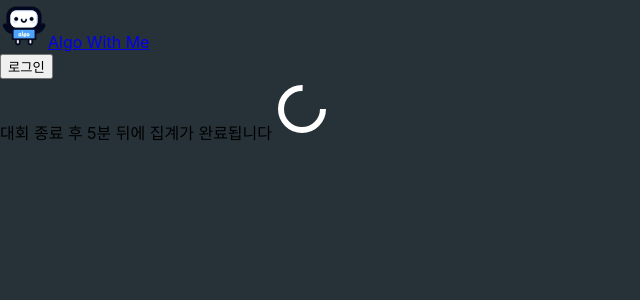
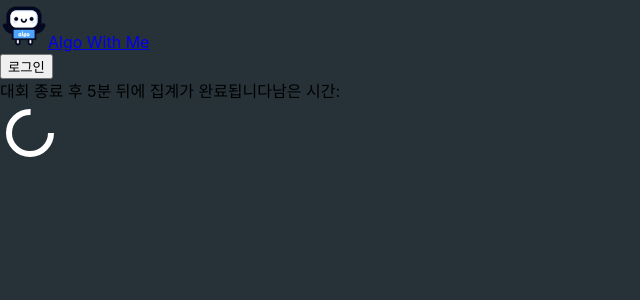
Before and after one commit to boostcampwm2023/web12-algo-with-me, a React (Vite) app in the folder frontend/: page /competition/dashboard/1 in a window 1280 px wide. Shown: the top 300 px of the page, without its empty margins (0-640 px from the left). Built offline with nearby package versions, Linux system fonts and the light colour scheme; no server answers; a web font is replaced by a local one.

Commit message:
feat: 대시보드 로딩 화면에 남은 시간이 출력되도록 수정

```diff
--- a/frontend/src/components/Dashboard/DashboardLoading.tsx
+++ b/frontend/src/components/Dashboard/DashboardLoading.tsx
@@ -1,18 +1,30 @@
 import { css } from '@style/css';
 
-import { Loading, Text } from '@/components/Common';
+import { HStack, Loading, Text } from '@/components/Common';
+import { useCalculateRemainingTime } from '@/hooks/dashboard';
 
 import Header from '../Header';
 import { PageLayout } from '../Layout/PageLayout';
 
-export default function DashboardLoading() {
+interface Props {
+  endsAt: string;
+}
+
+export default function DashboardLoading({ endsAt }: Props) {
+  const remainingTime = useCalculateRemainingTime(new Date(endsAt));
+
   return (
     <>
       <Header />
       <PageLayout className={pageStyle}>
-        <Text className={textStyle} type="display">
-          대회 종료 후 5분 뒤에 집계가 완료됩니다
-        </Text>
+        <HStack className={textContainerStyle}>
+          <Text className={textStyle} type="display">
+            대회 종료 후 5분 뒤에 집계가 완료됩니다
+          </Text>
+          <Text className={textStyle} type="display">
+            남은 시간: {remainingTime}
+          </Text>
+        </HStack>
         <Loading size={'60px'} color={'#FFF'} />
       </PageLayout>
     </>
@@ -27,6 +39,10 @@ const pageStyle = css({
   justifyContent: 'center',
 });
 
+const textContainerStyle = css({
+  alignItems: 'center',
+});
+
 const textStyle = css({
   marginBottom: '20px',
 });
--- /dev/null
+++ b/frontend/src/hooks/dashboard/useCalculateRemainingTime.ts
@@ -0,0 +1,32 @@
+import { useEffect, useState } from 'react';
+
+export function useCalculateRemainingTime(endsAt: Date) {
+  const [remainingTime, setRemainingTime] = useState<string>('');
+
+  useEffect(() => {
+    const endsAtDate = new Date(endsAt);
+
+    const calculateRemainingTime = () => {
+      const currentTime = new Date();
+      const timeDifference = endsAtDate.getTime() - currentTime.getTime();
+
+      if (timeDifference > 0) {
+        const minutes = Math.floor((timeDifference % (1000 * 60 * 60)) / (1000 * 60));
+        const seconds = Math.floor((timeDifference % (1000 * 60)) / 1000);
+
+        return `${minutes}분 ${seconds}초`;
+      }
+
+      return '';
+    };
+
+    const intervalId = setInterval(() => {
+      const newRemainingTime = calculateRemainingTime();
+      setRemainingTime(newRemainingTime);
+    }, 1000);
+
+    return () => clearInterval(intervalId);
+  }, [endsAt]);
+
+  return remainingTime;
+}
```
